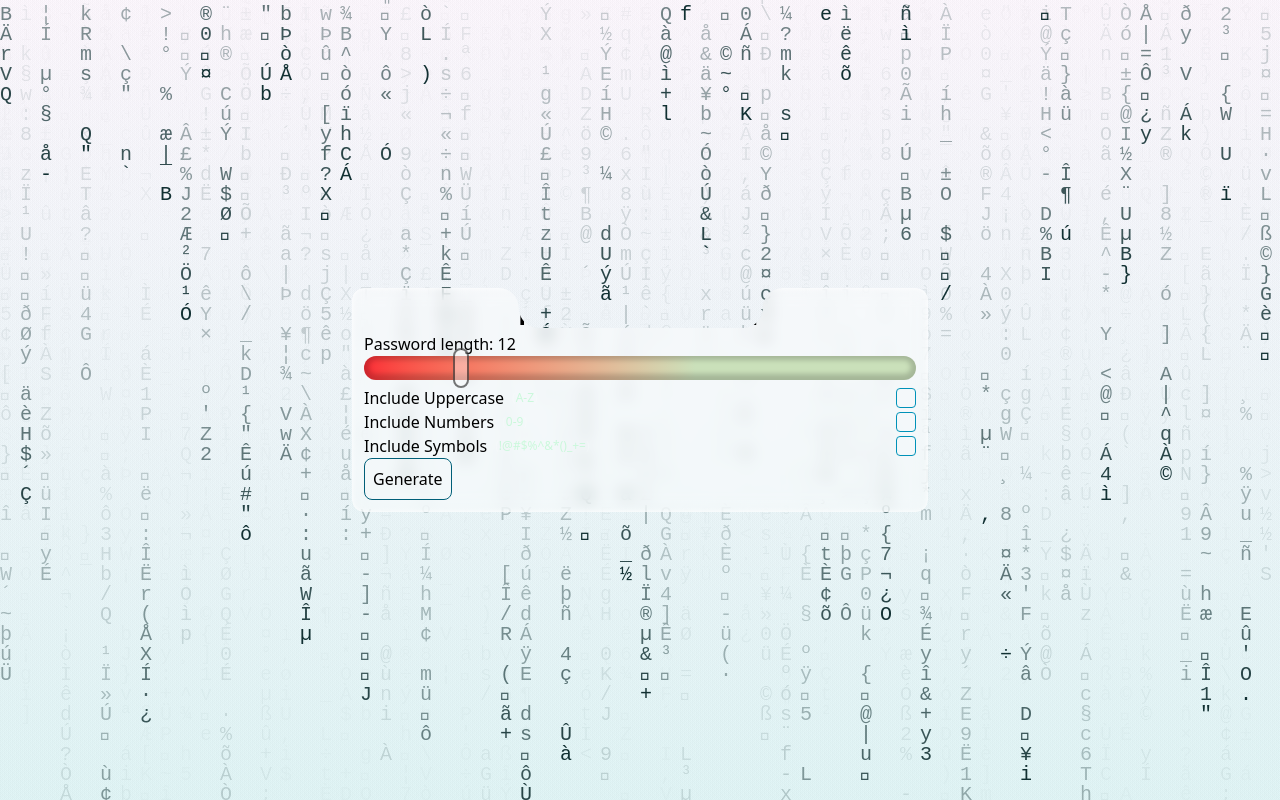
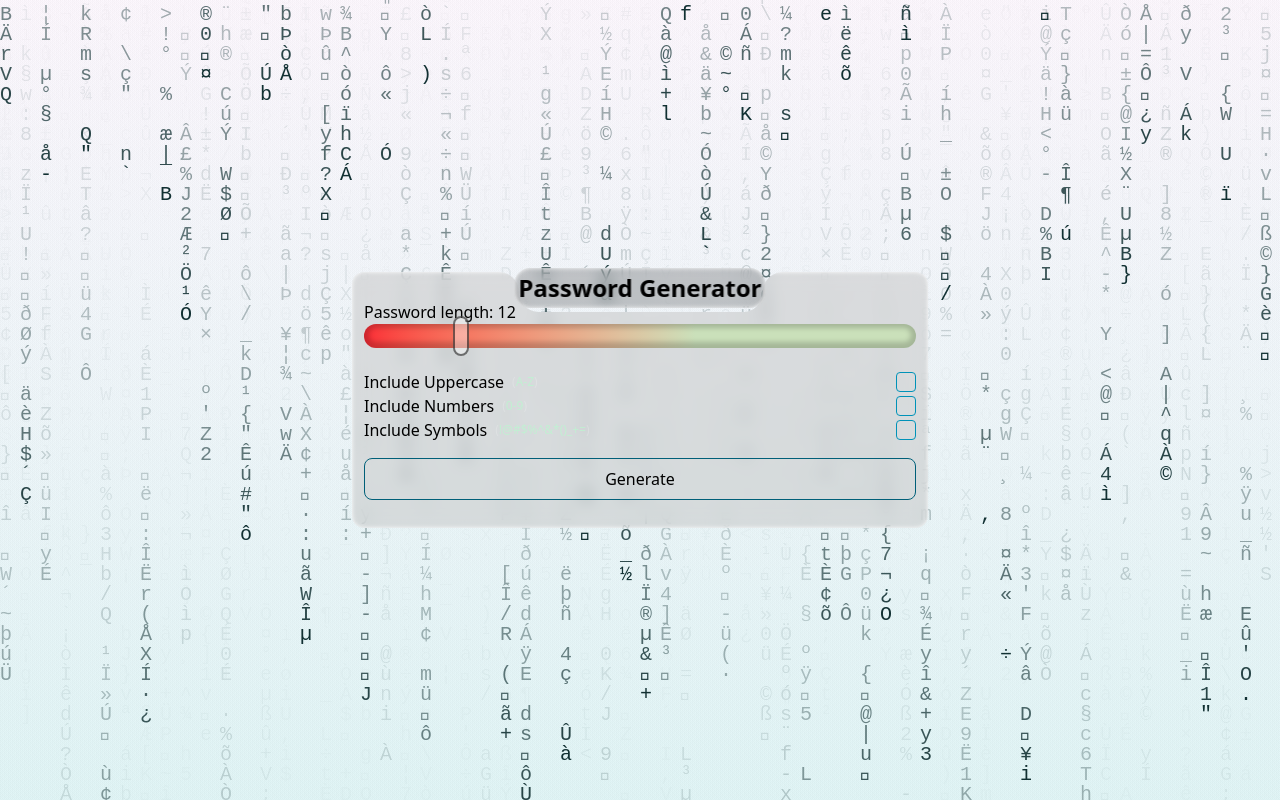
Before and after one commit to TraceOfHumanity/password-generator, a React (Vite) app: page / in a window 1280 px wide. Built offline with nearby package versions, Linux system fonts and the light colour scheme.

Commit message:
refactor(password-generator): rename password generator wrapper class and update header styles for improved layout

```diff
--- a/src/components/PasswordGenerator/PasswordGenerator.tsx
+++ b/src/components/PasswordGenerator/PasswordGenerator.tsx
@@ -1,3 +1,4 @@
+import { PasswordGeneratorBackground } from "./PasswordGeneratorBackground";
 import {PasswordGeneratorGenerateButton} from "./PasswordGeneratorGenerateButton";
 import {PasswordGeneratorHeader} from "./PasswordGeneratorHeader";
 import {PasswordGeneratorLengthControl} from "./PasswordGeneratorLengthControl";
@@ -10,7 +11,8 @@ export default function PasswordGenerator({
   children: React.ReactNode;
 }) {
   return (
-    <div className="passwordGeneratorWrapper fixed left-1/2 top-1/2 flex w-full max-w-xl -translate-x-1/2 -translate-y-1/2 transform flex-col gap-2 rounded-xl border-cyan-600 bg-white/10 p-3 shadow-[inset_0px_0px_4px_rgb(255,255,255)] backdrop-blur-sm">
+    <div className="fixed left-1/2 top-1/2 flex w-full max-w-xl -translate-x-1/2 -translate-y-1/2 transform flex-col gap-4 p-3">
+      <PasswordGeneratorBackground />
       {children}
     </div>
   );
--- /dev/null
+++ b/src/components/PasswordGenerator/PasswordGeneratorBackground.tsx
@@ -0,0 +1,5 @@
+export const PasswordGeneratorBackground = () => {
+  return (
+    <div className="passwordGeneratorBackground absolute top-0 left-0 w-full h-full shadow-[inset_0px_0px_4px_rgb(255,255,255)] backdrop-blur-sm -z-10 rounded-xl bg-black/20" />
+  );
+};
--- a/src/components/PasswordGenerator/PasswordGeneratorHeader.tsx
+++ b/src/components/PasswordGenerator/PasswordGeneratorHeader.tsx
@@ -1,7 +1,7 @@
 export const PasswordGeneratorHeader = () => {
   return (
     <div>
-      <h1 className="text-center text-2xl font-bold">Password Generator</h1>
+      <h1 className="text-center text-2xl font-bold absolute -top-1 left-1/2 -translate-x-1/2 z-10 shadow-[inset_0px_0px_4px_rgb(255,255,255)] backdrop-blur-sm rounded-2xl bg-black/20 p-1">Password Generator</h1>
     </div>
   );
 };
--- a/src/index.css
+++ b/src/index.css
@@ -64,7 +64,7 @@ input[type="range"]::-moz-range-thumb {
   -webkit-mask-composite: exclude;
   mask-repeat: no-repeat;
 } */
-.passwordGeneratorWrapper {
+.passwordGeneratorBackground {
   background-image: radial-gradient(circle, #ffffff6a, #ffffff6a);
   display: block;
   margin: 0 auto;
```
